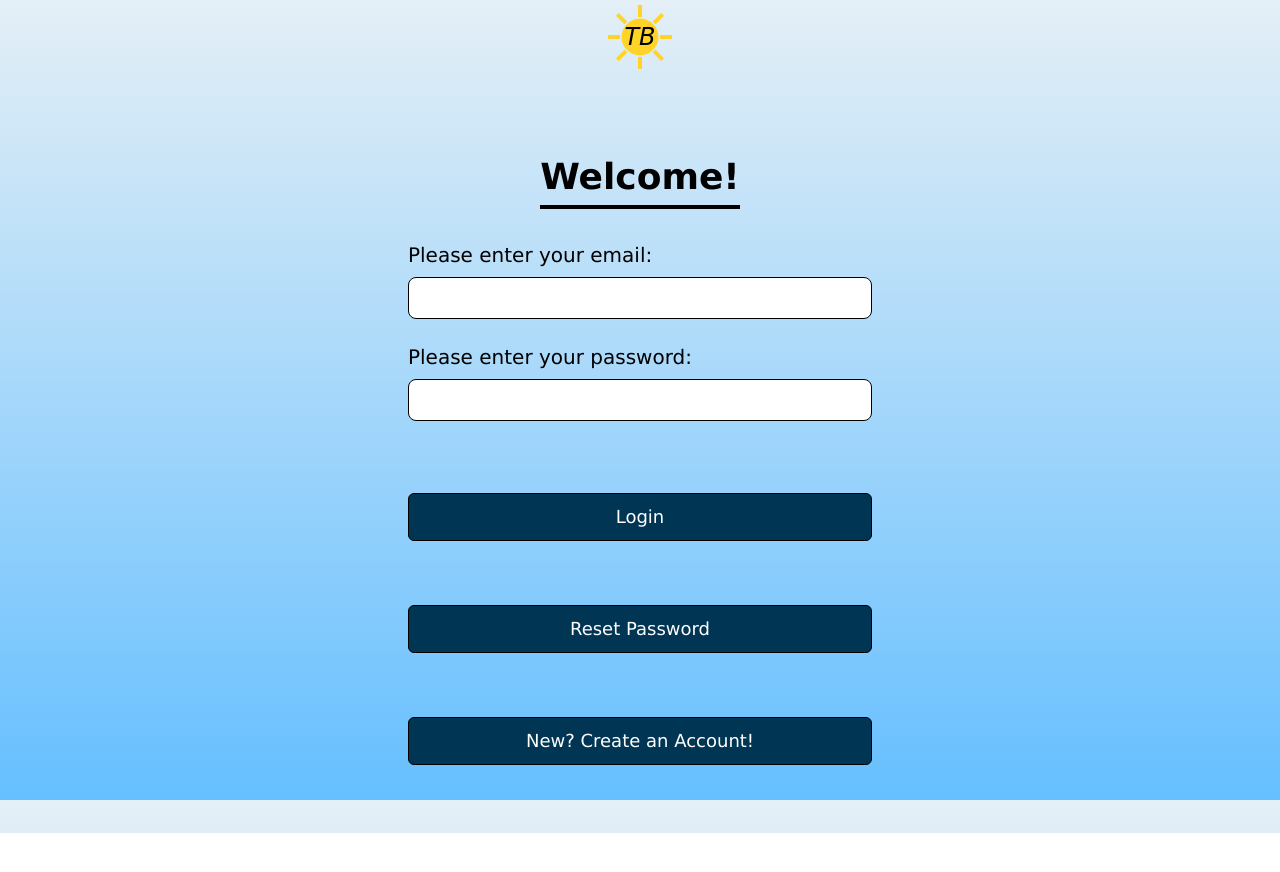
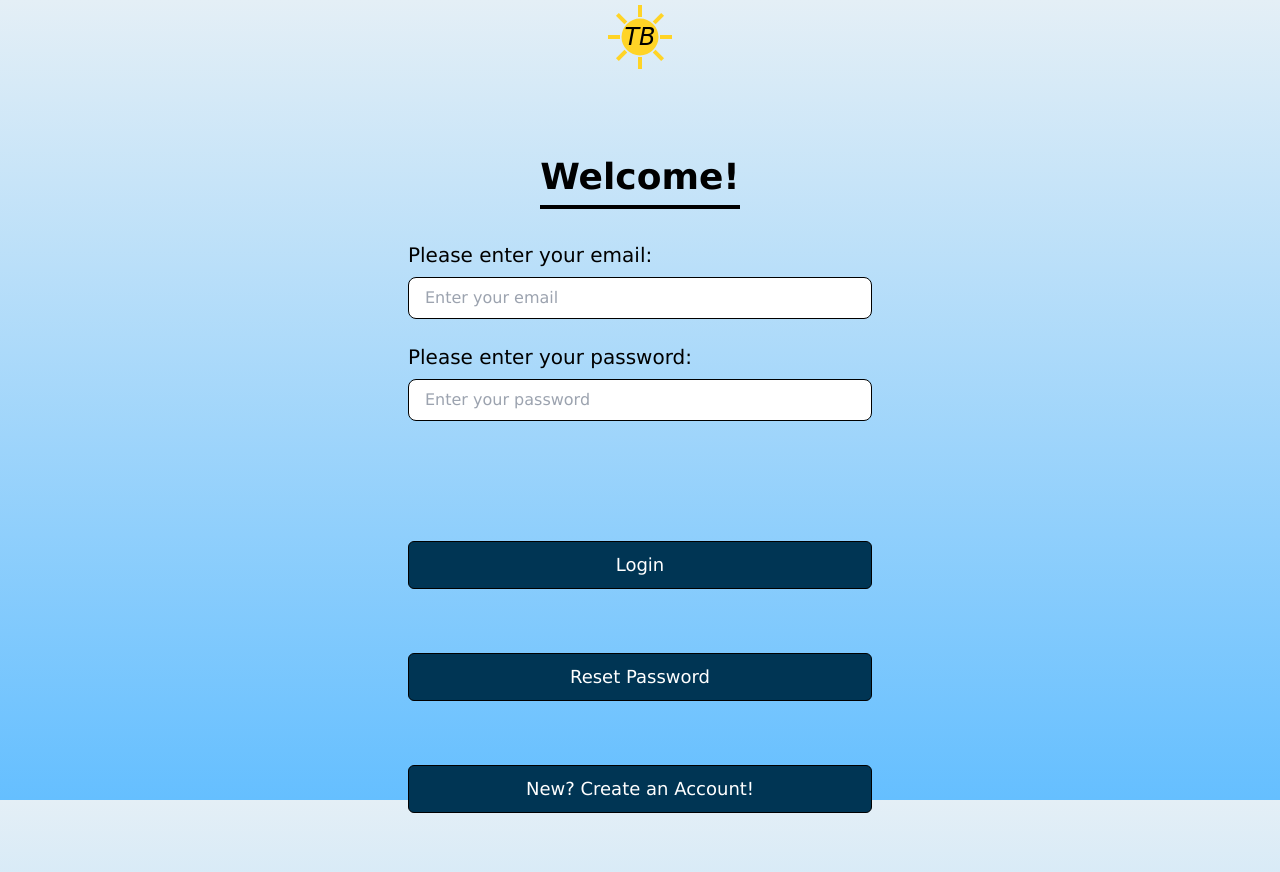
Before and after one commit to KhushiChoksi/CPSC481_T8G2, a Next.js app in the folder travel-app/: page / in a window 1280 px wide. Shown: the top 872 px of the page. Before the commit the page ends 833 px from the top, so only its background shows below. Built offline with nearby package versions, Linux system fonts and the light colour scheme.

Commit message:
implemented login functionality, tested

```diff
--- a/travel-app/src/app/page.tsx
+++ b/travel-app/src/app/page.tsx
@@ -1,14 +1,41 @@
 "use client";
 
 import React, { useState } from "react";
-import Link from "next/link";
 import ResetPasswordPopupLogin from "./components/welcome-login/ResetPasswordPopupLogin";
 import CreateAccountModal from "./components/welcome-login/CreateAccountPopup";
 import Logo from "./components/Logo";
+import { useAccount } from "./context/AccountContext"; // Use the AccountContext for login validation
+import { useRouter } from "next/navigation"; // Use router for navigation
 
 const WelcomeScreen: React.FC = () => {
+  const { account } = useAccount(); // Access the account details from the context
+  const [email, setEmail] = useState("");
+  const [password, setPassword] = useState("");
+  const [errorMessage, setErrorMessage] = useState("");
   const [showResetPopup, setShowResetPopup] = useState(false); // For Reset Password Popup
   const [showCreateAccountPopup, setShowCreateAccountPopup] = useState(false); // For Create Account Popup
+  const router = useRouter();
+
+  const handleLogin = () => {
+    if (!email || !password) {
+      setErrorMessage("Email and password cannot be empty.");
+      return;
+    }
+
+    if (email !== account.email) {
+      setErrorMessage("Email is not linked to an account.");
+      return;
+    }
+
+    if (password !== account.password) {
+      setErrorMessage("Incorrect password.");
+      return;
+    }
+
+    // Clear errors and navigate to home page
+    setErrorMessage("");
+    router.push("/home");
+  };
 
   return (
     <div className="flex flex-col items-center min-h-screen text-darkblue py-1 px-4">
@@ -30,7 +57,10 @@ const WelcomeScreen: React.FC = () => {
             </label>
             <input
               type="text"
+              value={email}
+              onChange={(e) => setEmail(e.target.value)}
               className="w-full px-4 py-2 border border-black rounded-lg text-black"
+              placeholder="Enter your email"
             />
           </div>
           <div className="w-full">
@@ -39,20 +69,29 @@ const WelcomeScreen: React.FC = () => {
             </label>
             <input
               type="password"
+              value={password}
+              onChange={(e) => setPassword(e.target.value)}
               className="w-full px-4 py-2 border border-black rounded-lg text-black"
+              placeholder="Enter your password"
             />
           </div>
         </div>
 
+        {/* Error Message */}
+        <div className="w-full h-8 flex justify-center items-center mb-4">
+          {errorMessage && (
+            <div className="text-red-600 text-lg text-center">{errorMessage}</div>
+          )}
+        </div>
+
         {/* Buttons */}
         <div className="w-full flex flex-col space-y-16 py-10">
-          <Link href="/home">
-            <button
-              className="w-full h-12 bg-darkblue text-white rounded-md border border-black text-base md:text-lg"
-            >
-              Login
-            </button>
-          </Link>
+          <button
+            className="w-full h-12 bg-darkblue text-white rounded-md border border-black text-base md:text-lg"
+            onClick={handleLogin}
+          >
+            Login
+          </button>
           <button
             className="w-full h-12 bg-darkblue text-white rounded-md border border-black text-base md:text-lg"
             onClick={() => setShowResetPopup(true)}
```
